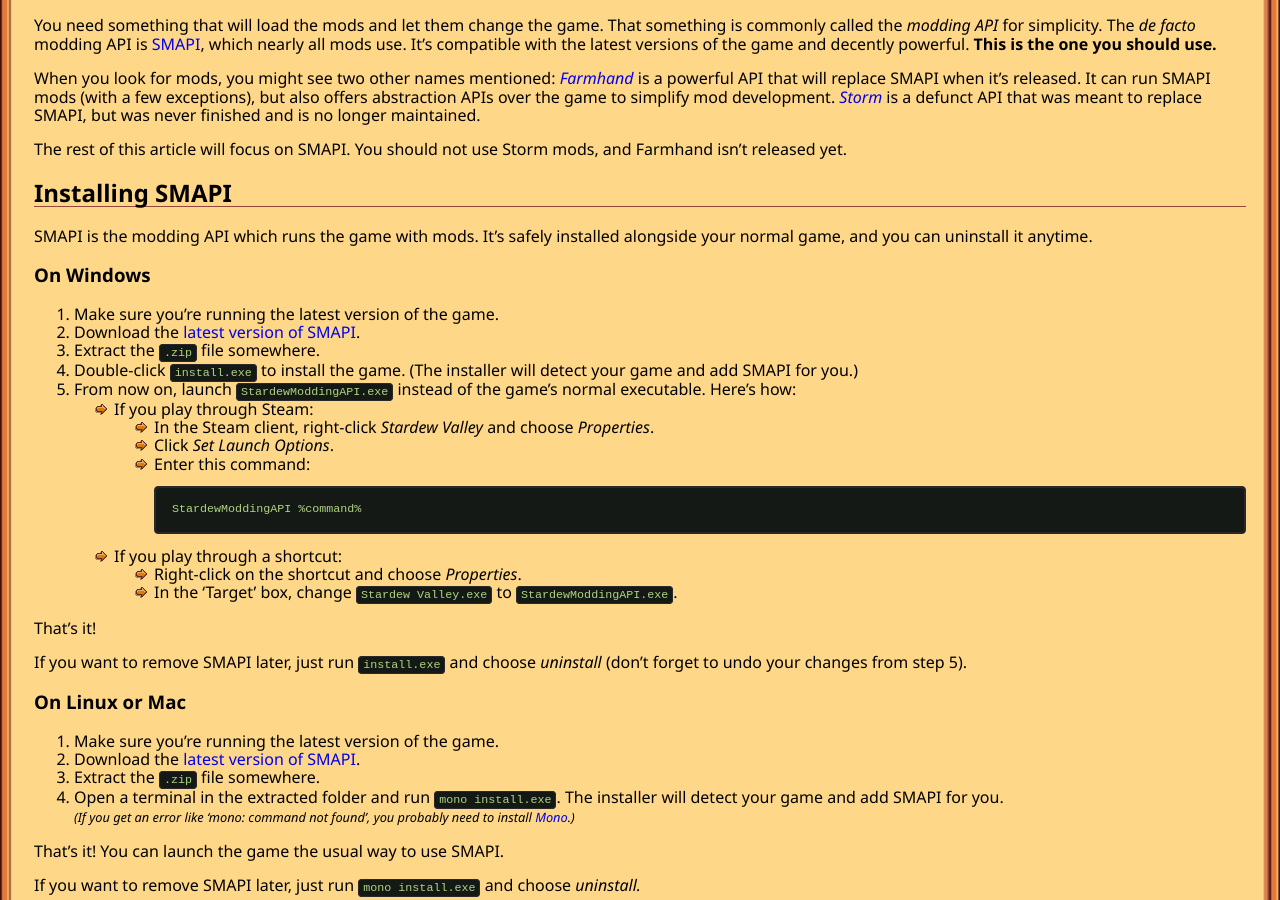
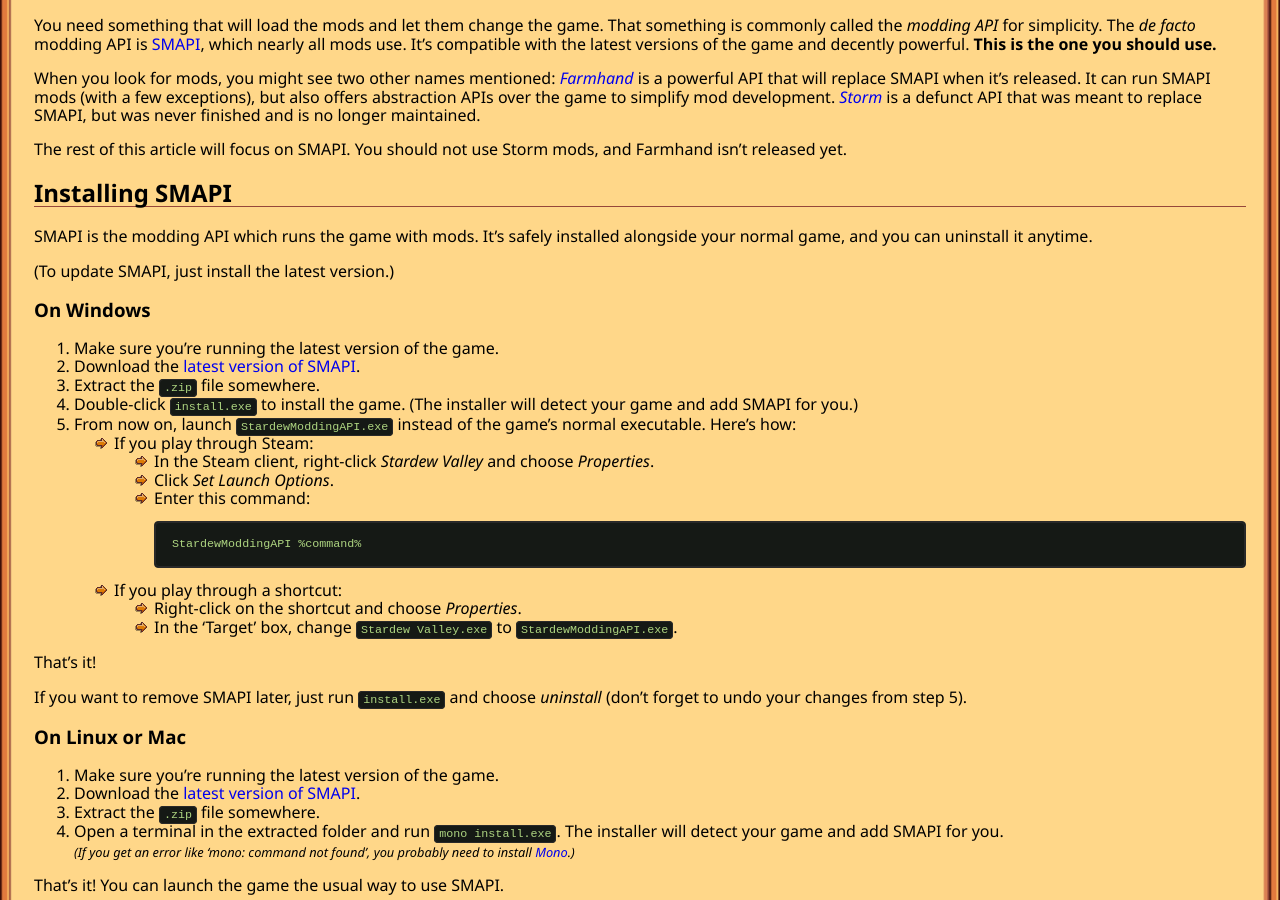
Before and after one commit to Pathoschild/canimod.github.io, a Jekyll site: the page built from guides/using-mods.md, in a window 1280 px wide and 900 px high, scrolled down 988 px. Built offline with Jekyll 4.4.1, drawn with Linux system fonts in a browser that asks for light colours; nearby versions of some CDN libraries.

Commit message:
add note about updating SMAPI

```diff
--- a/guides/using-mods.md
+++ b/guides/using-mods.md
@@ -46,6 +46,8 @@
 ## Installing SMAPI
 SMAPI is the modding API which runs the game with mods. It's safely installed alongside your normal
 game, and you can uninstall it anytime.
+
+(To update SMAPI, just install the latest version.)
 
 ### On Windows
 
```
